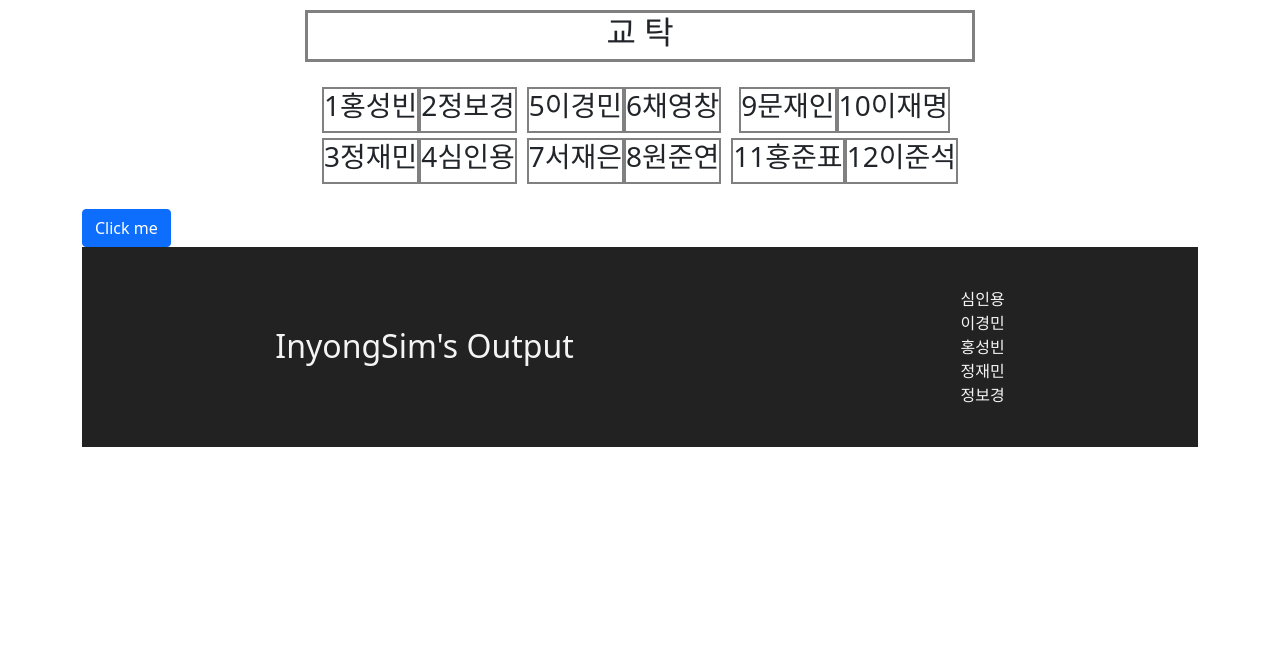
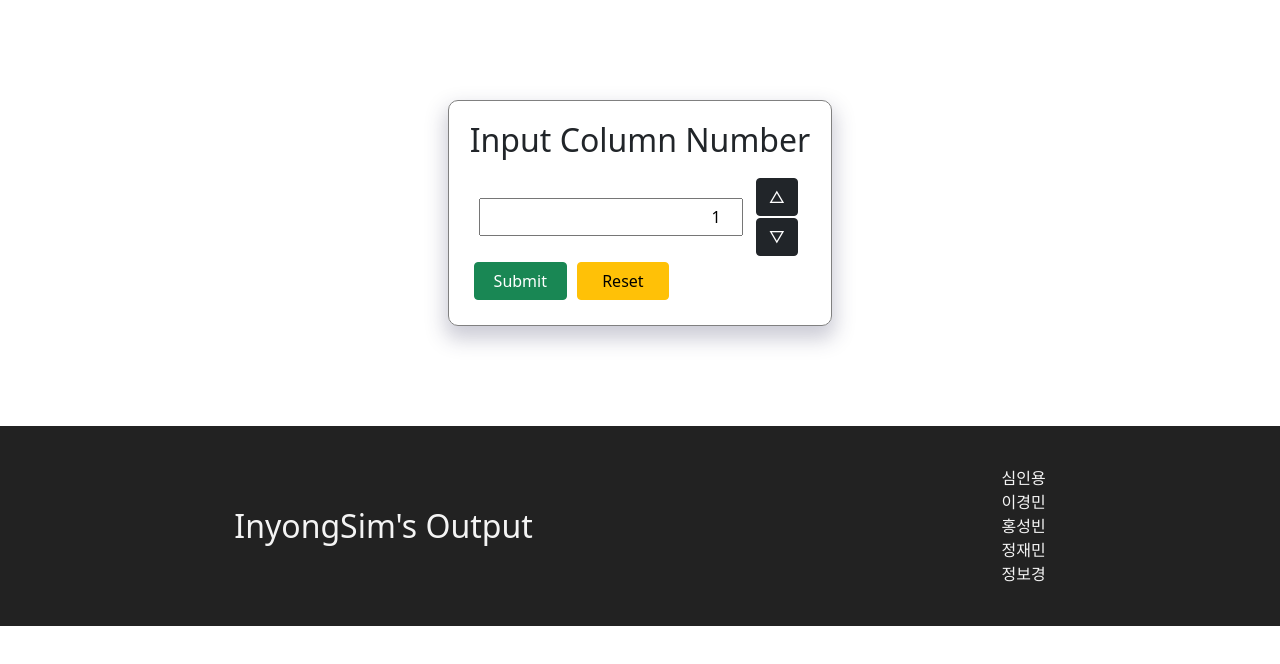
Before and after one commit to ajou-assignment/seat-assignment, a React (Create React App) app in the folder frontend/: page / in a window 1280 px wide. Shown: the top 664 px of the page. Built offline with nearby package versions, Linux system fonts and the light colour scheme.

Commit message:
컬럼 넘버 삽입 페이지 생성
    - InputColNum.js / css
    - Array division 알고리즘 수정

```diff
--- a/frontend/src/App.js
+++ b/frontend/src/App.js
@@ -1,11 +1,27 @@
 import { useState } from "react";
 import StudentsArr from "./pages/StudentsArr";
+import InputColNum from "./pages/InputColNum";
+import tempData from "./tempData";
 import "bootstrap/dist/css/bootstrap.min.css";
 
 function App() {
     const [colNum, setColNum] = useState(3);
+    const [isInputColNum, setIsInputColNum] = useState(false);
 
-    return <StudentsArr columnNumber={2} />;
+    const handleSubmit = (e) => {
+        setColNum(e);
+        setIsInputColNum(true);
+    };
+
+    return (
+        <div>
+            {isInputColNum ? (
+                <StudentsArr studentsData={tempData} columnNumber={colNum} />
+            ) : (
+                <InputColNum onSubmit={handleSubmit} />
+            )}
+        </div>
+    );
 }
 
 export default App;
--- a/frontend/src/ArrayMethod.js
+++ b/frontend/src/ArrayMethod.js
@@ -1,14 +1,36 @@
 Array.prototype.division = function (denominator) {
+    let arr = this;
+    let len = arr.length;
+    let result = [];
+
+    for (let i = 0; i < denominator; i++) {
+        result.push(arr.splice(0, len / denominator));
+    }
+    if (arr) {
+        for (let i = 0; i < arr.length; i++) {
+            result[i].push(arr[i]);
+        }
+    }
+
+    return result;
+};
+
+/*Array.prototype.division = function (denominator) {
     let arr = this;
     let len = arr.length;
     let count =
         Math.floor(len / denominator) +
-        (Math.floor(len % denominator) > 0 ? 1 : 0);
+        (Math.floor(len % denominator) > 0 ? len % denominator : 0);
     let result = [];
 
-    for (let i = 0; i < count; i++) {
-        result.push(arr.splice(0, denominator));
+    for (let i = 0; i <= count; i++) {
+        result.push(arr.splice(0, len / denominator));
+    }
+    if (arr) {
+        for (let i = 0; i < arr.length; i++) {
+            result[i].push(arr[i]);
+        }
     }
 
     return result;
-};
+};*/
--- /dev/null
+++ b/frontend/src/pages/InputColNum.css
@@ -0,0 +1,61 @@
+.input-wrapper {
+    width: 100%;
+    display: flex;
+    justify-content: center;
+    padding-top: 100px;
+    padding-bottom: 100px;
+}
+
+.box {
+    padding: 20px;
+    border-radius: 10px;
+    border: 1px solid grey;
+    width: 30%;
+    box-shadow: 0 10px 20px 3px rgba(50, 50, 93, 0.25);
+}
+
+.box-subject {
+    text-align: center;
+}
+
+.box-main {
+    width: 100%;
+    display: table;
+    padding-top: 10px;
+}
+
+.box-main__input-wrapper {
+    display: table-cell;
+    vertical-align: middle;
+    width: 80%;
+    padding-left: 10px;
+}
+
+.box-main__input {
+    width: 100%;
+    padding: 5px;
+    padding-right: 20px;
+    text-align: end;
+}
+
+.box-main__btn-wrapper {
+    display: table-cell;
+    width: 20%;
+}
+
+.box-main__btn {
+    width: 100%;
+    display: flex;
+    justify-content: center;
+    padding: 1px;
+}
+
+.box-submit {
+    display: flex;
+    justify-content: start;
+}
+
+.box-submit__btn {
+    padding: 5px;
+    width: 30%;
+}
--- /dev/null
+++ b/frontend/src/pages/InputColNum.js
@@ -0,0 +1,91 @@
+import { useState } from "react";
+import { Button, Form } from "react-bootstrap";
+import Footer from "../components/Footer";
+import "./InputColNum.css";
+
+function InputColNum({ onSubmit }) {
+    const MAX_NUMBER = 5;
+    const MIN_NUMBER = 1;
+    const [number, setNumber] = useState(MIN_NUMBER);
+
+    const clickUpButton = async () => {
+        if (number < MAX_NUMBER) {
+            await setNumber(number + 1);
+        }
+    };
+
+    const clickDownButton = async () => {
+        if (number > MIN_NUMBER) {
+            await setNumber(number - 1);
+        }
+    };
+
+    const handleSubmit = (e) => {
+        e.preventDefault();
+        onSubmit(number);
+    };
+
+    const handleReset = async () => {
+        await setNumber(MIN_NUMBER);
+    };
+
+    return (
+        <Form>
+            <div className="input-wrapper">
+                <div className="box">
+                    <div className="box-subject">
+                        <h2>Input Column Number</h2>
+                    </div>
+                    <div className="box-main">
+                        <div className="box-main__input-wrapper">
+                            <input
+                                className="box-main__input"
+                                value={number}
+                                readOnly
+                            />
+                        </div>
+                        <div className="box-main__btn-wrapper">
+                            <div className="box-main__btn">
+                                <Button variant="dark" onClick={clickUpButton}>
+                                    △
+                                </Button>
+                            </div>
+                            <div className="box-main__btn">
+                                <Button
+                                    variant="dark"
+                                    onClick={clickDownButton}
+                                >
+                                    ▽
+                                </Button>
+                            </div>
+                        </div>
+                    </div>
+                    <div className="box-submit">
+                        <div className="box-submit__btn">
+                            <Button
+                                className="w-100"
+                                variant="success"
+                                type="submit"
+                                onClick={handleSubmit}
+                            >
+                                Submit
+                            </Button>
+                        </div>
+                        <div className="box-submit__btn">
+                            <Button
+                                className="w-100"
+                                variant="warning"
+                                onClick={handleReset}
+                            >
+                                Reset
+                            </Button>
+                        </div>
+                    </div>
+                </div>
+            </div>
+            <Footer />
+        </Form>
+    );
+}
+
+export default InputColNum;
--- a/frontend/src/pages/StudentsArr.js
+++ b/frontend/src/pages/StudentsArr.js
@@ -4,15 +4,18 @@ import Footer from "../components/Footer";
 import Header from "../components/Header";
 import SeatCell from "../components/SeatCell";
 import SeatTable from "../components/SeatTable";
-import tempData from "../tempData";
 import "../ArrayMethod";
 
-function StudentsArr({ columnNumber }) {
+function StudentsArr({ studentsData, columnNumber }) {
     const [processedData, setProcessedData] = useState([]);
 
     useEffect(() => {
-        setProcessedData(tempData.division(columnNumber));
+        setProcessedData(studentsData.division(columnNumber));
     }, []);
+
+    useEffect(() => {
+        console.log(processedData);
+    }, [processedData]);
 
     const clickButton = () => {
         console.log("심인용 바보");
@@ -26,8 +29,8 @@ function StudentsArr({ columnNumber }) {
             <Header />
             <div>
                 <SeatTable>
-                    {processedData.map((col) => (
-                        <div>
+                    {processedData.map((col, index) => (
+                        <div key={index}>
                             {col.map((duo, index) => (
                                 <SeatCell key={index} duo={duo} />
                             ))}
```
